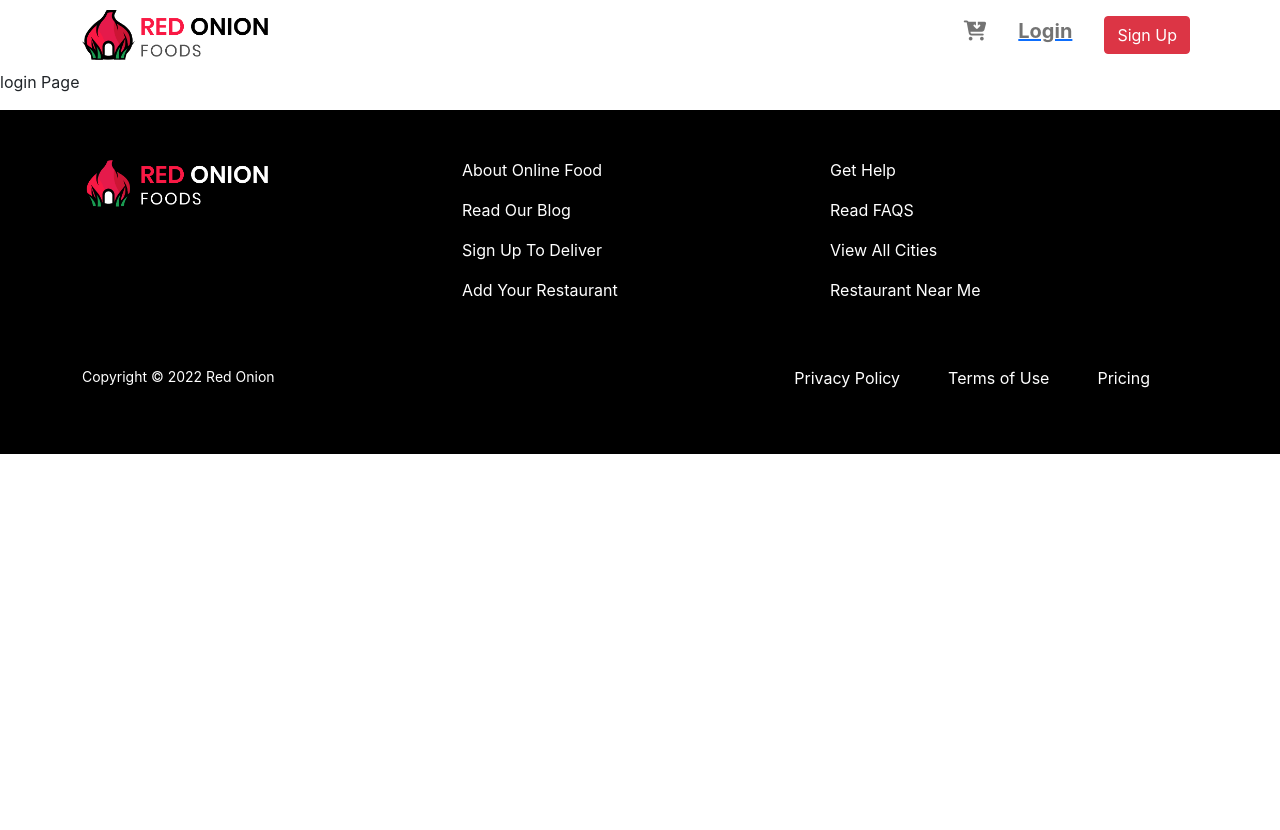
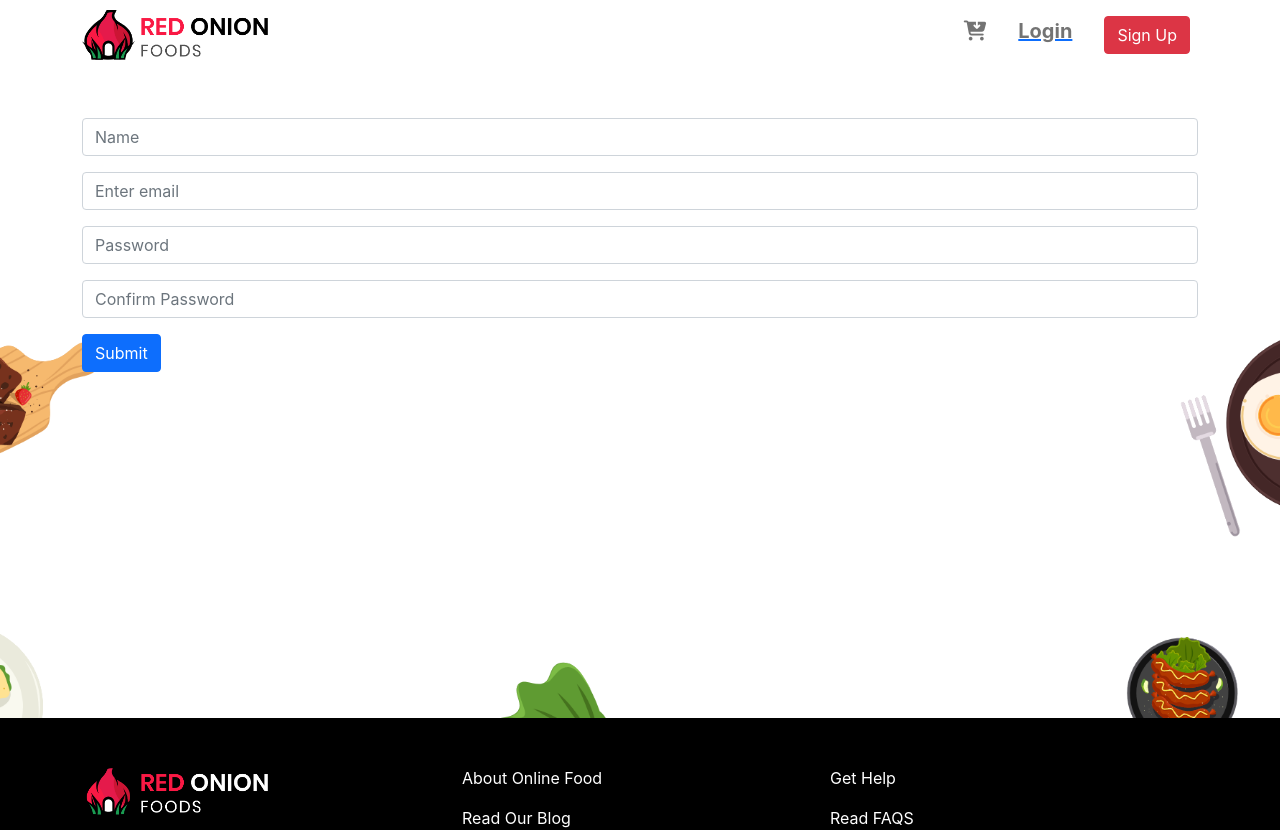
Before and after one commit to Dip-Baidya/Hot-onion-restaurent, a React (Create React App) app: page /login in a window 1280 px wide. Shown: the top 830 px of the page. Before the commit the page ends 800 px from the top, so only its background shows below. Built offline with nearby package versions, Linux system fonts and the light colour scheme.

Commit message:
Add login Form

```diff
--- a/src/Components/Login/Login.css
+++ b/src/Components/Login/Login.css
@@ -1,5 +1,5 @@
 .Login-banner-image{
-    background-image: url(../../../Pictures/bannerbackground.png);
+    background-image: url(../../Pictures/signup-bg.png);
 
     background-size: cover;
     background-repeat: no-repeat;
--- a/src/Components/Login/Login.js
+++ b/src/Components/Login/Login.js
@@ -1,9 +1,28 @@
 import React from 'react';
+import './Login.css'
 
 const Login = () => {
     return (
-        <div>
-            <p>login Page</p>
+        <div className="Login-banner-image">
+            <div className="container">
+                <form >
+                    <div className="form-group mt-5">
+                        <input type="text" class="form-control" id="exampleInputEmail1" aria-describedby="emailHelp" placeholder="Name" />
+                    </div>
+                    <div className="form-group mt-3">
+                        <input type="email" class="form-control" id="exampleInputEmail1" aria-describedby="emailHelp" placeholder="Enter email" />
+                    </div>
+                    <div className="form-group mt-3">
+                        <input type="password" class="form-control" id="exampleInputPassword1" placeholder="Password" />
+                    </div>
+                    <div className="form-group mt-3">
+                        <input type="password" class="form-control" id="exampleInputPassword1" placeholder="Confirm Password" />
+                    </div>
+
+
+                    <button type="submit" className="btn btn-primary mt-3">Submit</button>
+                </form>
+            </div>
         </div>
     );
 };
```
Also changed, not shown: src/Pictures/signup-bg.png (added).
